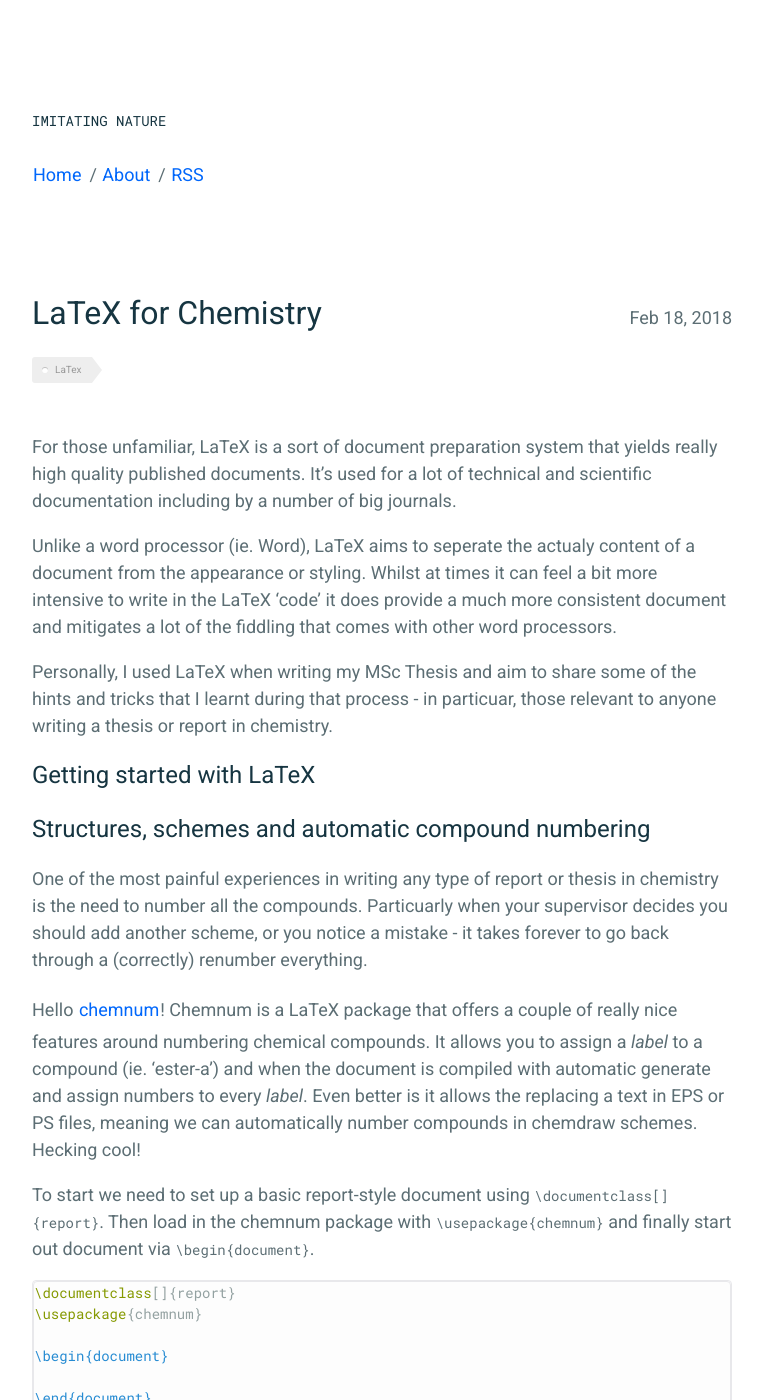
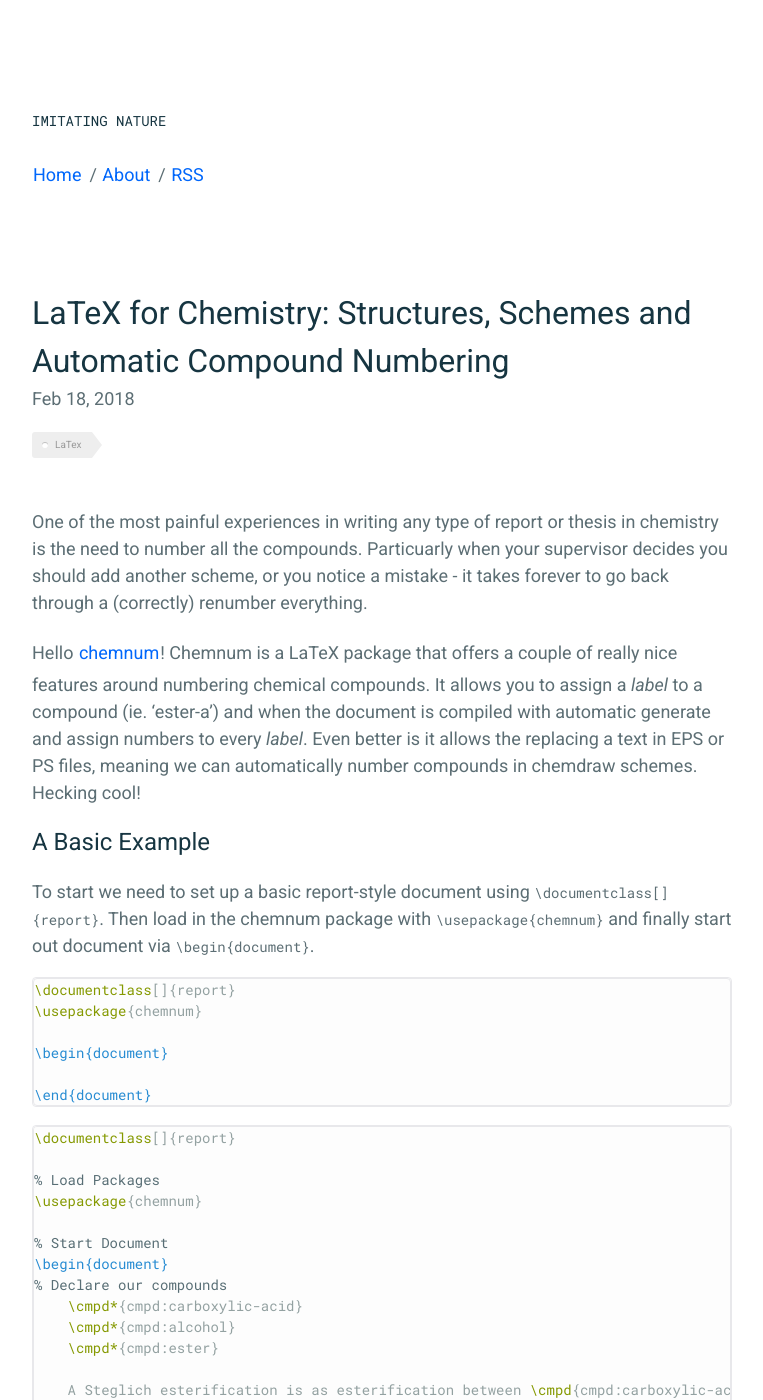
Before and after one commit to robotNoir/robotNoir.github.io, a Jekyll site: the page built from _posts/2018-02-18-latex-for-chemistry.md, in a window 1280 px wide and 1400 px high. Shown: the whole window, without its empty margins (258-1021 px from the left). Built offline with Jekyll 4.4.1, drawn with Linux system fonts in a browser that asks for light colours; some of the changed text lies outside the part shown.

Commit message:
Update 2018-02-18-latex-for-chemistry.md

```diff
--- a/_posts/2018-02-18-latex-for-chemistry.md
+++ b/_posts/2018-02-18-latex-for-chemistry.md
@@ -1,27 +1,18 @@
 ---
 layout: post
-date: '2018-02-18 21:03 +1100'
+date: '2018-02-18 21:00 +1100'
 comments: true
 published: true
-title: LaTeX for Chemistry
+title: 'LaTeX for Chemistry: Structures, Schemes and Automatic Compound Numbering'
 description: A beginners guide to writing a synthetic chemistry report or thesis in LaTeX.
 tags:
   - LaTex
 ---
-For those unfamiliar, LaTeX is a sort of document preparation system that yields really high quality published documents. It's used for a lot of technical and scientific documentation including by a number of big journals.
-
-Unlike a word processor (ie. Word), LaTeX aims to seperate the actualy content of a document from the appearance or styling. Whilst at times it can feel a bit more intensive to write in the LaTeX
-'code' it does provide a much more consistent document and mitigates a lot of the fiddling that comes with other word processors.
-
-Personally, I used LaTeX when writing my MSc Thesis and aim to share some of the hints and tricks that I learnt during that process - in particuar, those relevant to anyone writing a thesis or report in chemistry.
-
-## Getting started with LaTeX
-
-
-## Structures, schemes and automatic compound numbering
 One of the most painful experiences in writing any type of report or thesis in chemistry is the need to number all the compounds. Particuarly when your supervisor decides you should add another scheme, or you notice a mistake - it takes forever to go back through a (correctly) renumber everything.
 
-Hello [chemnum](https://ctan.org/pkg/chemnum?lang=en)! Chemnum is a LaTeX package that offers a couple of really nice features around numbering chemical compounds. It allows you to assign a *label* to a compound (ie. 'ester-a') and when the document is compiled with automatic generate and assign numbers to every *label*. Even better is it allows the replacing a text in EPS or PS files, meaning we can automatically number compounds in chemdraw schemes. Hecking cool!
+Hello [chemnum](https://ctan.org/pkg/chemnum?lang=en)! Chemnum is a LaTeX package that offers a couple of really nice features around numbering chemical compounds. It allows you to assign a _label_ to a compound (ie. 'ester-a') and when the document is compiled with automatic generate and assign numbers to every _label_. Even better is it allows the replacing a text in EPS or PS files, meaning we can automatically number compounds in chemdraw schemes. Hecking cool!
+
+## A Basic Example
 
 To start we need to set up a basic report-style document using `\documentclass[]{report}`. Then load in the chemnum package with `\usepackage{chemnum}` and finally start out document via `\begin{document}`.
 
```
Also changed, not shown: other parts of _posts/2018-02-18-latex-for-chemistry.md (+1 -1 lines).
